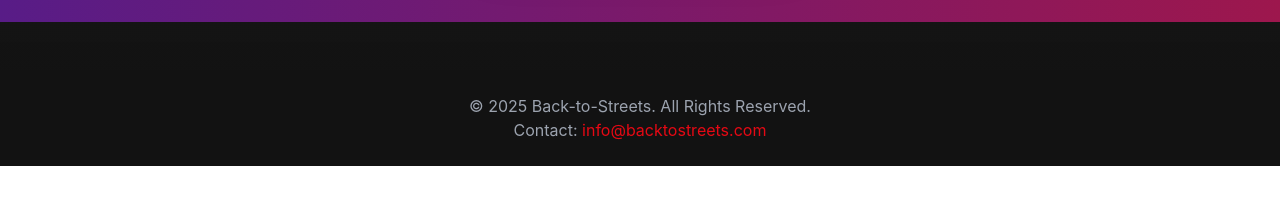
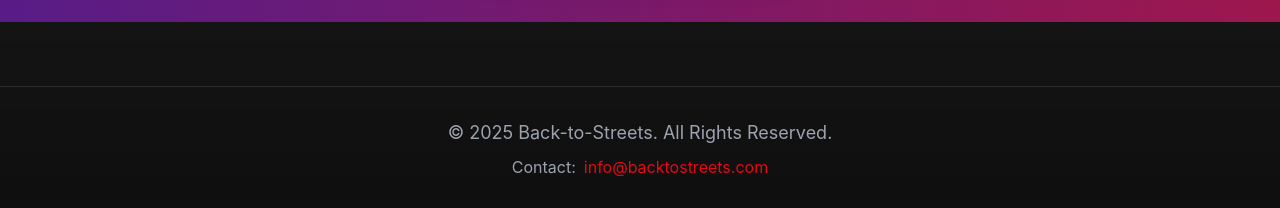
Before and after one commit to tech242242/shs-selling, a React (Vite) app: page / in a window 1280 px wide. Shown: the part 2925-3133 px from the top of the page. Before the commit the page ends 3091 px from the top, so only its background shows below. Built offline with nearby package versions, Linux system fonts and the light colour scheme.

Commit message:
Update Footer.jsx

```diff
--- a/src/components/Footer.jsx
+++ b/src/components/Footer.jsx
@@ -2,9 +2,15 @@
 
 export default function Footer(){
   return (
-    <footer className="bg-bt-dark text-bt-muted py-6 mt-12 text-center">
-      <p>&copy; {new Date().getFullYear()} Back-to-Streets. All Rights Reserved.</p>
-      <p>Contact: <a href="mailto:info@backtostreets.com" className="text-bt-red">info@backtostreets.com</a></p>
+    <footer className="glass-dark text-bt-muted py-8 mt-16 text-center border-t border-white/10">
+      <div className="container mx-auto px-6">
+        <p className="text-lg">&copy; {new Date().getFullYear()} Back-to-Streets. All Rights Reserved.</p>
+        <p className="mt-2">Contact:
+          <a href="mailto:info@backtostreets.com" className="text-bt-red hover:gradient-text transition-all ml-2">
+            info@backtostreets.com
+          </a>
+        </p>
+      </div>
     </footer>
   )
 }
```
